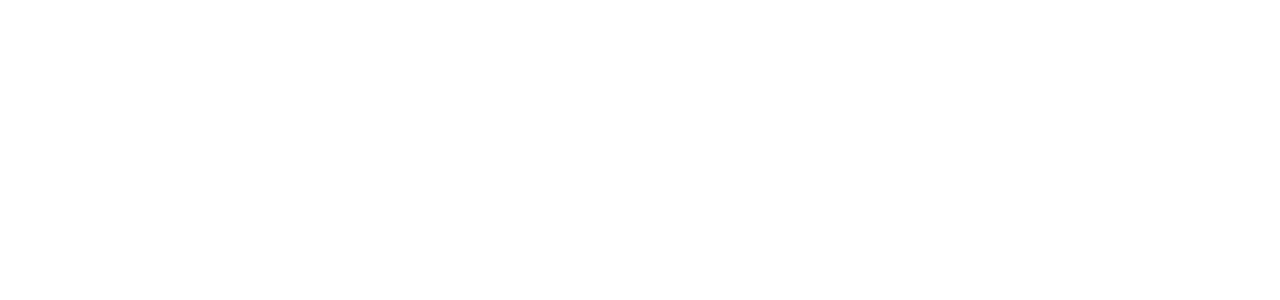
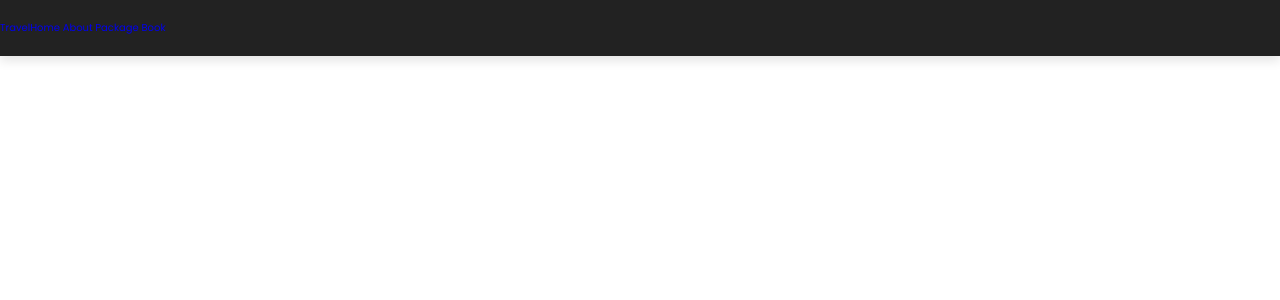
Before and after one commit to Afzalur-Rahman/cse-projects, a PHP site: page /home.php in a window 1280 px wide. Before the commit the part shown is empty. Shown: the top 300 px of the page. Run offline with PHP 8.4, Linux system fonts and the light colour scheme.

Commit message:
working on css

```diff
--- a/css/style.css
+++ b/css/style.css
@@ -0,0 +1,70 @@
+@import url('https://fonts.googleapis.com/css2?family=Poppins:wght@100;200;300;400;500;600&display=swap');
+
+:root{
+ --main-color:#8e44ad;
+ --black: #222;
+ --white:#222;
+ --light-black:#777;
+ --light-white:#fff9;
+ --dark-bg:rgba(0,0,0,.7);
+ --light-bg:#eee;
+ --border:.1rem solid var(--black);
+ --box-shadow:0  .5rem 1rem rgba(0,0,0,.1);
+ --text-shadow:0  1.5rem 3rem rgba(0,0,0,.3);
+
+
+
+
+
+
+}
+
+*{
+    font-family: 'Poppins', sans-serif;
+   margin: 0;
+   padding: 0;
+   box-sizing: border-box;
+   outline: none;
+   border: none;
+   text-decoration: none;
+   text-transform: capitalize;
+
+}
+
+html{
+
+font-size: 62.5%;
+overflow-x: hidden;
+
+
+}
+
+html::-webkit-scrollbar{
+width:1rem;
+
+}
+html::-webkit-scrollbar-track{
+    background-color:var(--white);
+
+}
+html::-webkit-scrollbar-thumb{
+
+background-color: var(--main-color);
+}
+
+.header{
+    position:sticky;
+    top:0;
+    left:0;
+    right:0;
+    z-index:1000;
+    background-color:var(--white);
+display: flex;
+padding-top:2rem;
+padding-bottom:2rem;
+box-shadow:var(--box-shadow);
+align-items:center
+justify-content:space-between;
+
+
+}
--- a/home.php
+++ b/home.php
@@ -4,6 +4,10 @@
     <meta charset="UTF-8">
     <meta name="viewport" content="width=device-width, initial-scale=1.0">
     <title>Home</title>
+
+    <!-- swiper css link -->
+    <link
+  rel="stylesheet" href="https://cdn.jsdelivr.net/npm/swiper@10/swiper-bundle.min.css"   />
 
     <!-- font awesome cdn link-->
 <link rel="stylesheet" href="https://cdnjs.cloudflare.com/ajax/libs/font-awesome/6.4.2/css/all.min.css">
@@ -16,6 +20,37 @@
 </head>
 <body>
 
+<!-- header section starts   -->
+<section  class="header">
+<a href="home.php" class="logo">travel </a>
+
+
+<nav class="navbar">
+<a href="home.php">home</a>
+<a href="about.php">about</a>
+<a href="package.php">package</a>
+<a href="book.php">book</a>
+
+
+
+</nav>
+
+</section>
+
+
+
+
+<!-- header section ends    -->
+
+
+
+
+
+ <!-- swiper js link  -->
+ <script src="https://cdn.jsdelivr.net/npm/swiper@10/swiper-bundle.min.js"></script>
+
+
+
    <!-- custom js file link  -->
 <script src="js/script.js"></script>
 
```
